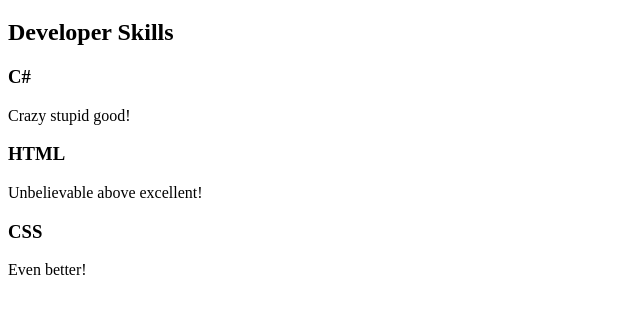
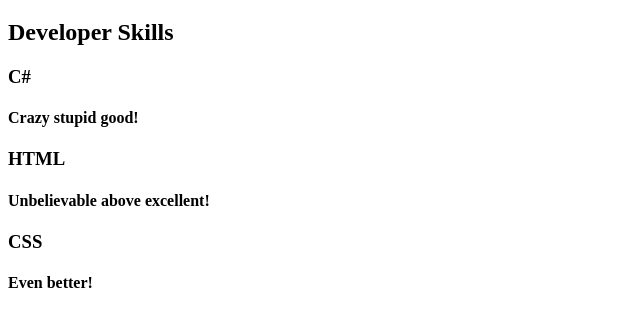
Before and after one commit to antoni0caldeira/html.net, a plain HTML site: page index.html in a window 1280 px wide. Shown: the part 61-388 px from the top of the page, without its empty margins (0-640 px from the left). Drawn offline with Linux system fonts and the light colour scheme.

Commit message:
Alteração dos cabeçalhos

```diff
--- a/index.html
+++ b/index.html
@@ -11,10 +11,10 @@
     <h1>.NET Developer</h1>
     <h2>Developer Skills</h2>
     <h3>C#</h3>
-    <p>Crazy stupid good!</p>
+    <h4>Crazy stupid good!</h4>
     <h3>HTML</h3>
-    <p>Unbelievable above excellent!</p>
+    <h4>Unbelievable above excellent!</h4>
     <h3>CSS</h3>
-    <p>Even better!</p>
+    <h4>Even better!</h4>
 </body>
 </html>
```
